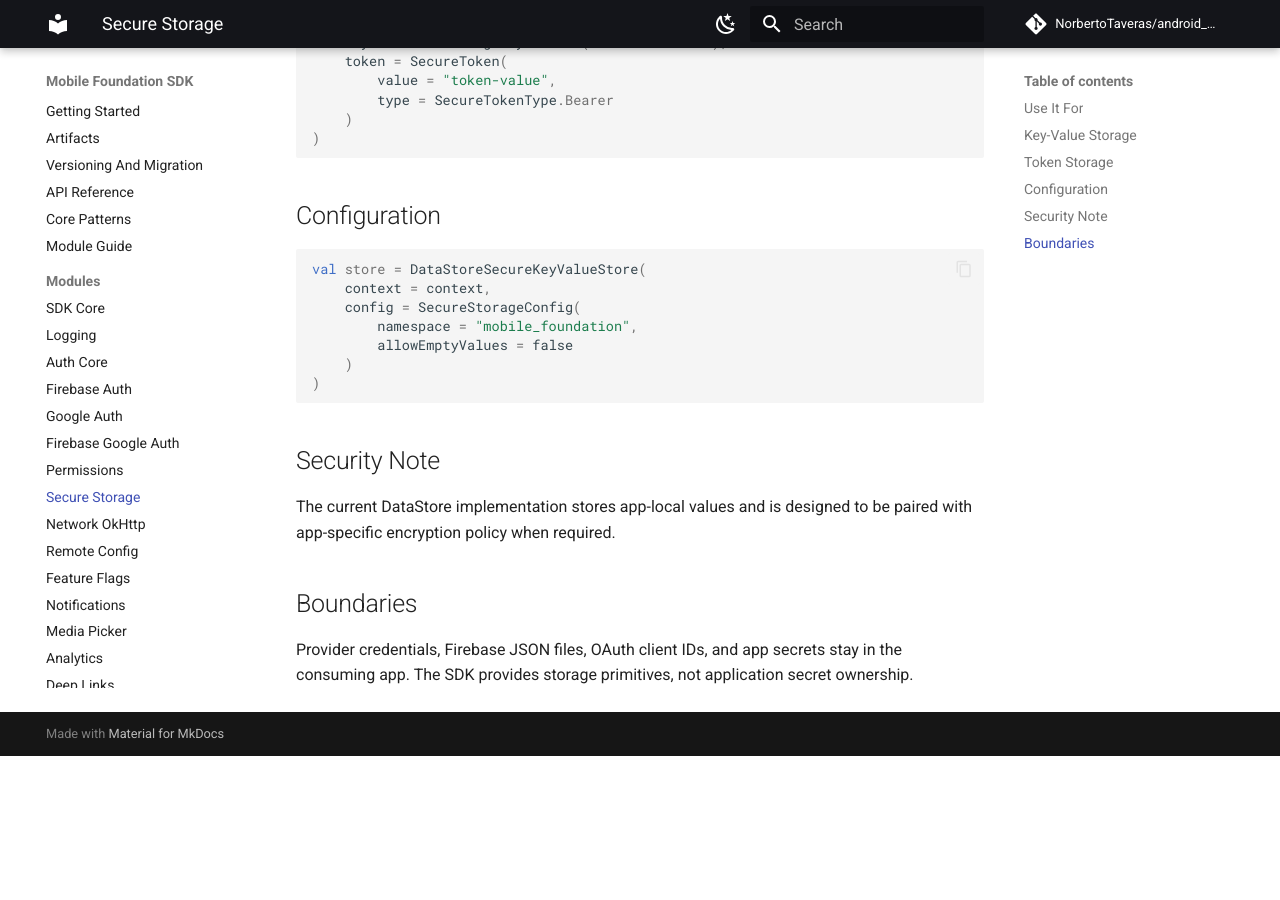
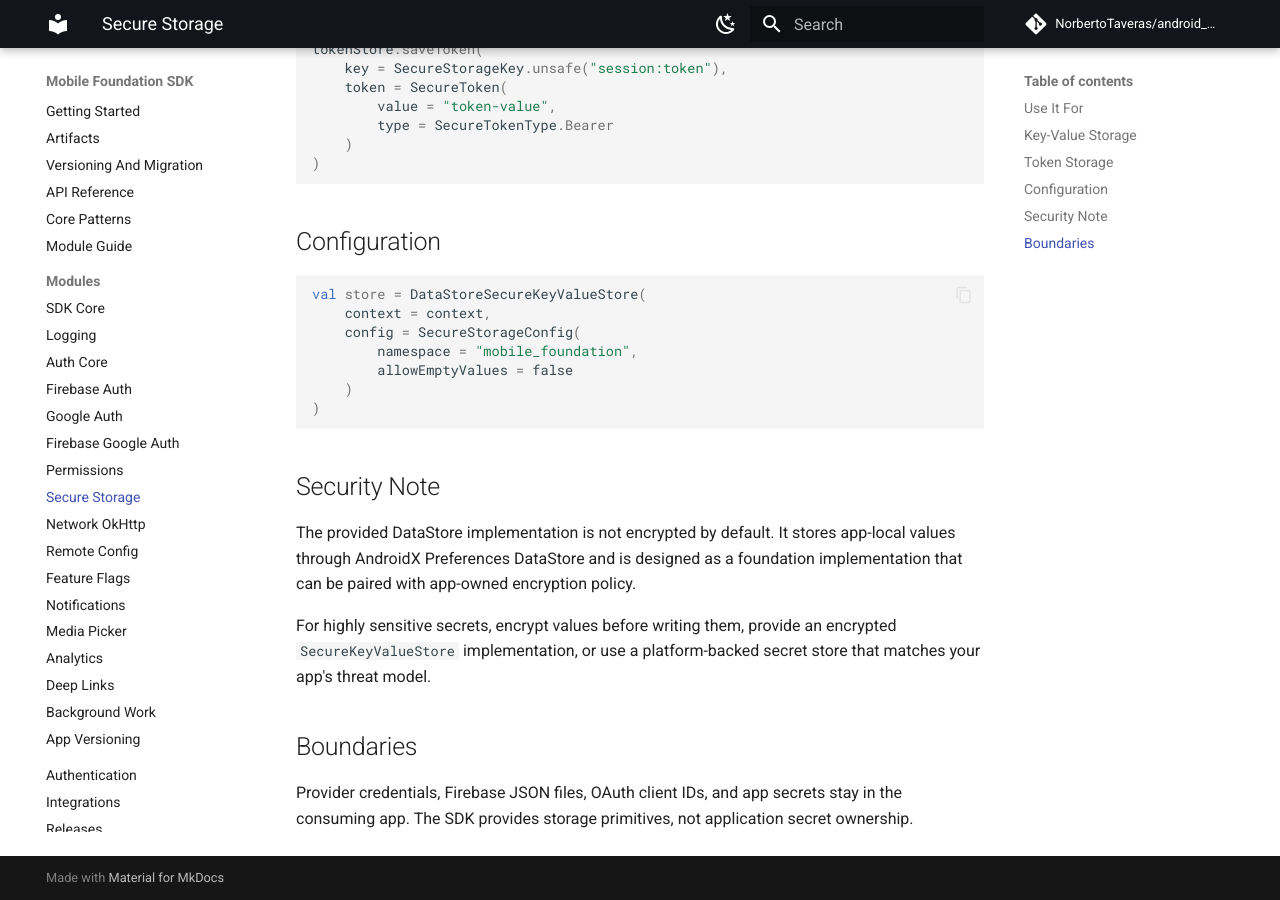
Before and after one commit to NorbertoTaveras/lantern, an MkDocs documentation site: the page built from docs/modules/secure-storage.md, in a window 1280 px wide and 900 px high, scrolled down 849 px. Built offline with MkDocs 1.6.1 and Material for MkDocs 9.7.7, drawn with Linux system fonts in a browser that asks for light colours; comment, search, counter and statistics services are not loaded; before the commit the page ends 1605 px from its top, so only the background shows below that; some of the changed text lies outside the part shown.

Commit message:
FWK-160 | Clarify secure storage security model

````diff
--- a/docs/modules/secure-storage.md
+++ b/docs/modules/secure-storage.md
@@ -1,6 +1,6 @@
 # Secure Storage
 
-`secure-storage` provides validated keys, key-value storage, and token storage.
+`secure-storage` provides validated keys, key-value storage contracts, token storage, and a DataStore-backed app-local implementation.
 
 ```kotlin
 implementation("com.norbertotaveras.mobilefoundation:mobilefoundation-secure-storage:$mobileFoundationVersion")
@@ -11,7 +11,7 @@ implementation("com.norbertotaveras.mobilefoundation:mobilefoundation-secure-sto
 - Validating storage keys before persistence.
 - Reading and writing string values through `SecureKeyValueStore`.
 - Saving, reading, removing, and clearing tokens through `SecureTokenStore`.
-- Using a DataStore-backed default implementation.
+- Using a DataStore-backed default implementation for app-local persistence.
 
 ## Key-Value Storage
 
@@ -53,7 +53,9 @@ val store = DataStoreSecureKeyValueStore(
 
 ## Security Note
 
-The current DataStore implementation stores app-local values and is designed to be paired with app-specific encryption policy when required.
+The provided DataStore implementation is not encrypted by default. It stores app-local values through AndroidX Preferences DataStore and is designed as a foundation implementation that can be paired with app-owned encryption policy.
+
+For highly sensitive secrets, encrypt values before writing them, provide an encrypted `SecureKeyValueStore` implementation, or use a platform-backed secret store that matches your app's threat model.
 
 ## Boundaries
 
````
Also changed, not shown: README.md (+2 -2 lines), docs/integrations.md (+1 -1 lines), docs/modules.md (+1 -1 lines), dokka/modules/secure-storage.md (+3 -3 lines), 4 other files.
